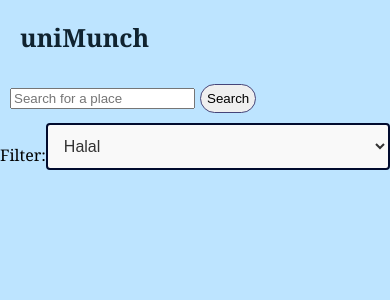
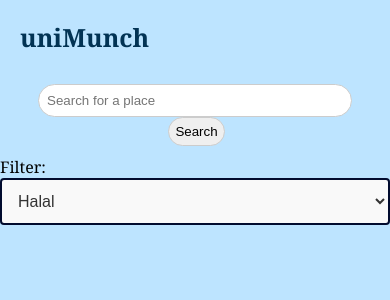
Before and after one commit to khadija-siddiqui/uniMunch, a Flask app: page / in a window 390 px wide. Shown: the top 300 px of the page. Run offline with Flask 3, Linux system fonts and the light colour scheme; data comes from the database, SQL or seed files in the repository; parts of the project's set-up code (start-up, migrations or seed data) failed here and were passed over.

Commit message:
responsive style changes to search bar/site

```diff
--- a/static/styles.css
+++ b/static/styles.css
@@ -25,7 +25,7 @@ select {
 h1 {
     margin: 20px;
     font-size: 25px;
-    color: rgb(16, 35, 48);
+    color: rgb(2, 51, 84);
 }
 
 .page-header {
@@ -35,15 +35,29 @@ h1 {
     text-align: center;
 }
 
-form {
-    display: flex;
-    align-items: center;
+form.formSearch {
+    display: center;
+    align-items: flex;
+}
+
+input[type=text] {
+    padding: 8px;
+    width: 80%;
+    max-width: 450px; /*makes the width long of input search*/
+    border-radius: 30px; /*controls the curve*/
+    border: 1px solid #ccc;
+    outline: none; /*removes the outline*/
+}
+
+label[for=filter] {
+    margin-right: 10px;
 }
 
 button.search-b {
     padding: 6px;
     cursor: pointer;
     border-radius: 15px;
-    border: 1px solid rgb(69, 69, 121);
-    margin-left: 5px;
+    border: 1px solid #ccc;
+    margin-left: 3px;
+    outline: none;
 }
```
